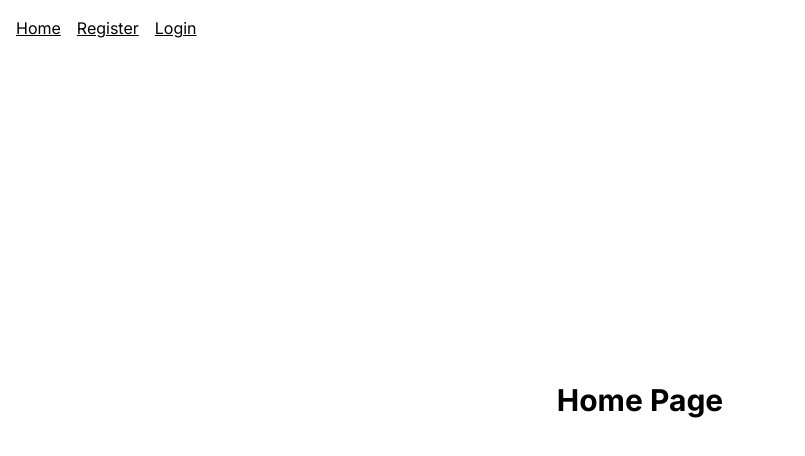
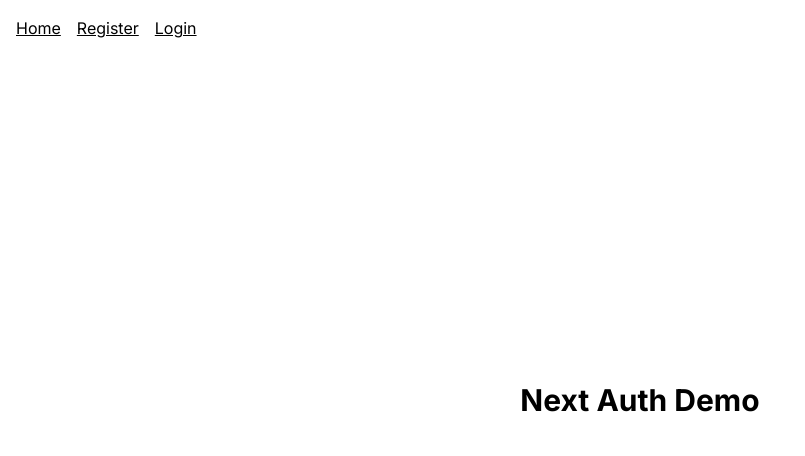
Before and after one commit to callmebyneon/next-auth, a Next.js app: page / in a window 1280 px wide. Shown: the top 456 px of the page, without its empty margins (0-805 px from the left). Built offline with nearby package versions, Linux system fonts and the light colour scheme; no server answers.

Commit message:
Update: index 페이지 h1 수정

```diff
--- a/src/app/page.tsx
+++ b/src/app/page.tsx
@@ -4,7 +4,7 @@ export default async function Home() {
   const session = await getSession();
   return (
     <>
-      <h1>Home Page</h1>
+      <h1>Next Auth Demo</h1>
       {session && <pre>session: {JSON.stringify(session, null, 2)}</pre>}
     </>
   );
```
